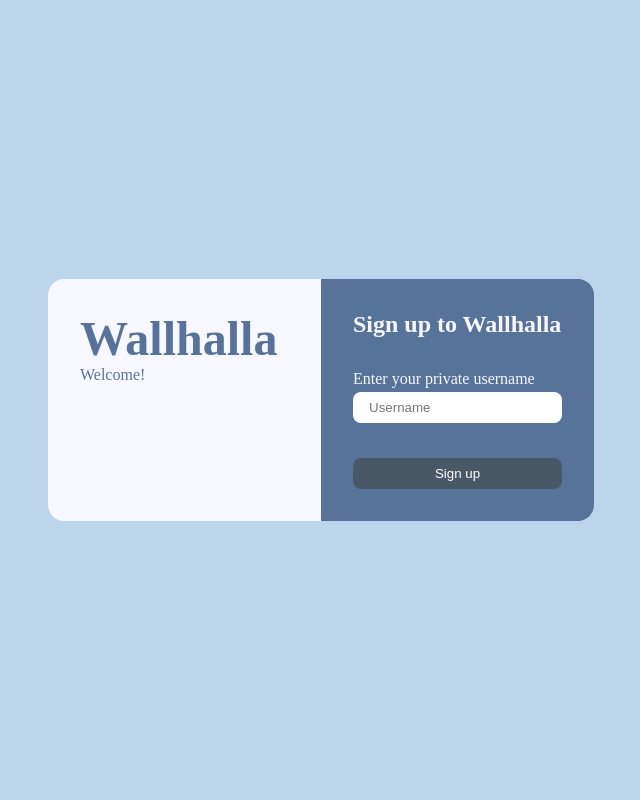
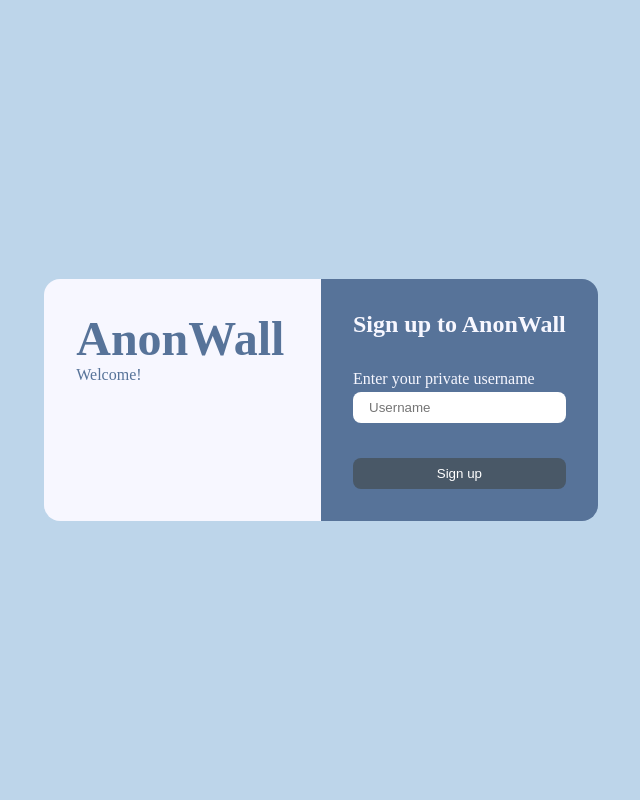
Before and after one commit to res-londres/anon-wall, a Flask app: page / in a window 1280 px wide. Shown: the whole page, without its empty margins (319-959 px from the left). Run offline with Flask 3, Linux system fonts and the light colour scheme; some libraries are stand-ins or nearby versions.

Commit message:
feat: replace all instance of Wallhalla to AnonWall
- project was renamed

```diff
--- a/templates/index.html
+++ b/templates/index.html
@@ -4,17 +4,17 @@
     <meta charset="UTF-8">
     <meta name="viewport" content="width=device-width, initial-scale=1.0">
     <link rel="stylesheet" href="../static/style.css" type="text/css">
-    <title>Wallhalla</title>
+    <title>AnonWall</title>
 </head>
 <body>
     <div id="login-container">
         <div class="login-card">
             <div class="card-left">
-                <h1>Wallhalla</h1>
+                <h1>AnonWall</h1>
                 <p>Welcome!</p>
             </div>
             <div class="card-right">
-                <h2>Sign up to Wallhalla</h2>
+                <h2>Sign up to AnonWall</h2>
                 <p>Enter your private username</p>
                 <input type="text" id="username-input" placeholder="Username" maxLength="20">
                 <p id="invalid-username-message"></p>
```
